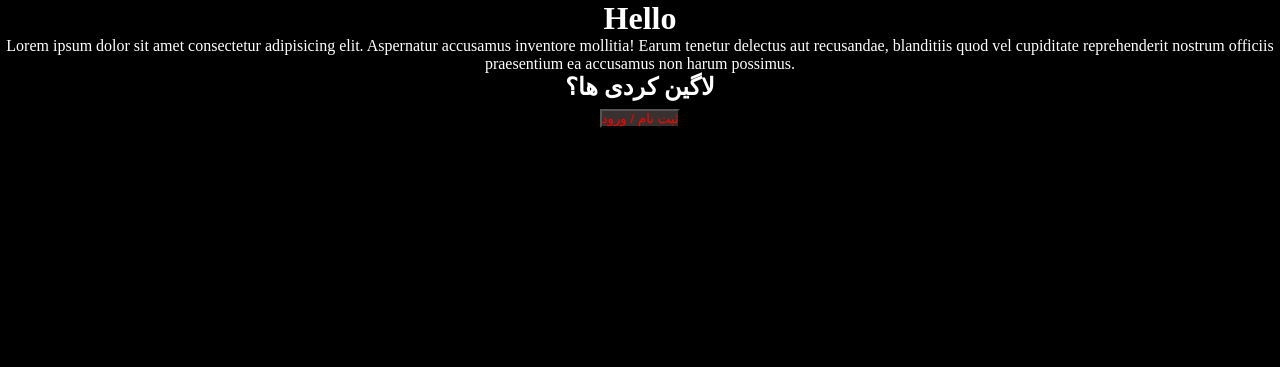
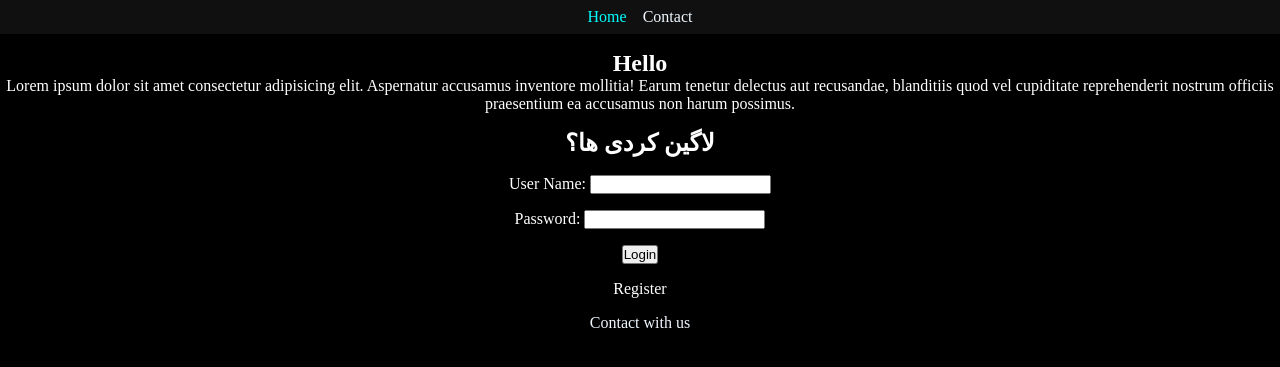
Before and after one commit to Sobhan-SRZA/express-homeworks, a Node server app: page / in a window 1280 px wide. Shown: the top 367 px of the page. Run offline with Node 20, Linux system fonts and the light colour scheme.

Commit message:
Update index.ejs

```diff
--- a/lesson 1 - test ejs and login api/views/index.ejs
+++ b/lesson 1 - test ejs and login api/views/index.ejs
@@ -10,19 +10,70 @@
 </head>
 
 <body>
+    <%- include("components/header") %>
+
+    <!-- hello section -->
+    <section>
         <h1>Hello</h1>
         <p>Lorem ipsum dolor sit amet consectetur adipisicing elit. Aspernatur accusamus inventore mollitia! Earum
             tenetur
             delectus aut recusandae, blanditiis quod vel cupiditate reprehenderit nostrum officiis praesentium ea
             accusamus
             non harum possimus.</p>
+    </section>
 
+    <!-- login section -->
+    <section>
         <h2>لاگین کردی ها؟</h2>
+        <br>
         <% if(is_login) { %>
-        <button class="btn logout">خروج</button>
+            <input type="button" class="btn logout">خروج</input>
         <% } else { %>
-            <button class="btn login">ثبت نام / ورود</button>
+            <div class="form-div">
+                <%- include("components/login-form") %>
+
+                <%- include("components/register-form") %>
+            </div>
+
+            <div class="forms-toggle" onclick="handleFormchanger()">
+                <span class="form-toggle" id="register-toggle">Register</span>
+                <span class="form-toggle" id="login-toggle" style="display: none;">Login</span>
+            </div>
         <% } %>
+    </section>
+
+    <!-- other section like contact -->
+    <section>
+        <a class="contact" href="/contact">Contact with us</a>
+    </section>
 </body>
 
+<script>
+    const login_form = document.querySelector(".login-form");
+    const register_form = document.querySelector(".register-form");
+
+    const form_div = document.querySelector(".form-div");
+    const form = document.getElementById("form");
+    const login = document.getElementById("login-toggle");
+    const register = document.getElementById("register-toggle");
+
+    const handleFormchanger = async () => {
+        if (login.style.display !== "none") {
+            login.style.display = "none";
+            login_form.style.display = "block";
+
+            register.style.display = "block";
+            register_form.style.display = "none";
+        }
+
+        else {
+            login.style.display = "block";
+            login_form.style.display = "none";
+
+            register.style.display = "none";
+            register_form.style.display = "block";
+        }
+    }
+</script>
+
 </html>
```
Lines whose indentation alone changed are shown as unchanged.
